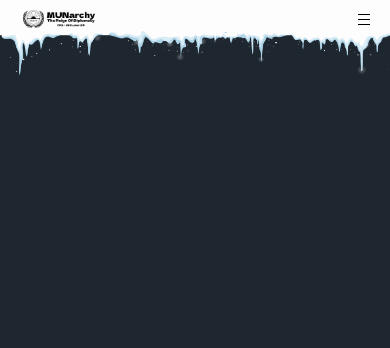
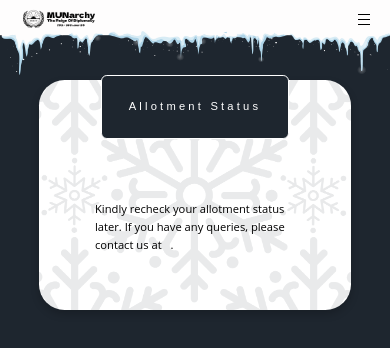
Before and after one commit to namay26/IRMUN-Website, a Vue app in the folder frontend/: page /allotment in a window 390 px wide. Before the commit this address had no page. Shown: the top 348 px of the page. Built offline with nearby package versions, Linux system fonts and the light colour scheme.

Commit message:
Add allotment btn

```diff
--- /dev/null
+++ b/frontend/src/components/Allotment.vue
@@ -0,0 +1,169 @@
+<template>
+  <div class="landing-page-5">
+
+    <div class="container-2">
+      <div class="header">Allotment Status</div>
+      <div class="wrapper">
+      <div class="content">
+        Kindly recheck your allotment status later. If you have any queries, please contact us at <a href="mailto: irmun@iitr.ac.in" />.
+      </div>
+
+    </div>
+    </div>
+  </div>
+</template>
+
+<style scoped>
+.landing-page-5 {
+  display: flex;
+  flex-direction: column;
+  align-items: center;
+  justify-content: space-evenly;
+  position: relative;
+}
+.wrapper{
+background: url("@/assets/backgroundcom.png") no-repeat center center/cover;
+  width: 100%;
+  height: 100%;
+display: flex;
+  flex-direction: column;
+  align-items: center;
+  padding:2rem;
+}
+
+.content {
+    color: black;
+    padding: 1.5rem;
+    border-radius: 0.5rem;
+    font-family: "Open Sans", sans-serif;
+    font-size: 1.2rem;
+    line-height: 1.6;
+    margin-top: 4rem;
+  }
+
+.bgcom {
+  width: 100%;
+}
+
+
+.container-2 {
+  margin-top: 20rem;
+  position: relative;
+  width: 70%;
+  height: 70%;
+  background: white;
+  border-radius: 1.6rem;
+  box-shadow: 0 4px 8px rgba(0, 0, 0, 0.2);
+  display: flex;
+  flex-direction: column;
+  align-items: center;
+  justify-content: center;
+
+}
+.header {
+  font-family: "Copperplate", sans-serif;
+  letter-spacing: 0.2rem;
+  color: white;
+  position: absolute;
+  top: -4%;
+  width: 60%;
+ height:6rem;
+  display: flex;
+  justify-content: center;
+  align-items: center;
+  background: #1E262F;
+  font-size: 1.6rem;
+  border-radius: 1.5vw;
+  border: 0.3vw solid white;
+  text-align:center;
+
+}
+
+.flake4 {
+  position: absolute;
+  top: 8%;
+  right: 0;
+  z-index: 1;
+}
+
+
+
+
+.learn-more:hover {
+  background-color: #555;
+}
+
+@media (max-width: 1024px) {
+  .flake4 {
+    height: 40%;
+    top: -10%;
+  }
+  .container-2{
+    margin-top: 10rem;;
+  }
+  .header{
+  font-size:1.4rem;
+  height:6rem;}
+}
+
+@media (max-width: 768px) {
+  .flake4 {
+    height: 50%;
+    top: -80%;
+  }
+  .container-2{
+    margin-top: -10%;
+  }
+  .landing-page-2{
+    top: -10%;
+  }
+  .header{
+  font-size:1.2rem;}
+}
+
+@media (max-width: 768px) {
+  .flake4 {
+    height: 30%;
+    top: -70%;
+  }
+  .container-2{
+    margin-top: 10rem;
+    width: 80%;
+  }
+  .landing-page-2{
+    top: -10%;
+  }
+}
+
+@media (max-width: 485px) {
+  .flake4 {
+    height: 40%;
+    top: 10%;
+  }
+  .container-2{
+    margin-top: 5rem;
+    width: 80%;
+  }
+  .landing-page-2{
+    top: -10%;
+  }
+   .header{
+  font-size:0.7rem;
+  height:4rem;
+  top:-2%;
+  padding:0 10px;
+  }
+
+  .content{
+
+ font-size:0.7rem;
+}
+}
+</style>
+
+<script>
+export default {
+  name: "allotment",
+
+};
+</script>
--- a/frontend/src/components/Form.vue
+++ b/frontend/src/components/Form.vue
@@ -451,7 +451,6 @@ export default {
     Footer,
   },
   data() {
-    console.log("Code is working");
     return {
       GenderChoices,
       QualificationChoices,
--- a/frontend/src/components/WelcomePage.vue
+++ b/frontend/src/components/WelcomePage.vue
@@ -9,6 +9,7 @@
             <router-link to="/register">NEW REGISTRATION</router-link>
           </div>
           <div class="payment"><router-link to="/payment">CHECK PAYMENT STATUS</router-link></div>
+          <div class="allotment"><router-link to="/allotment">CHECK ALLOTMENT STATUS</router-link></div>
         </div>
       </div>
 
@@ -30,7 +31,6 @@ export default {
 </script>
 
 <style scoped>
-
 @font-face {
   font-family: "Frozito";
   src: url("@/assets/fonts/Frozito.ttf") format("truetype");
@@ -44,23 +44,22 @@ a {
 .welcomePage {
   display: flex;
   flex-direction: column;
-  background: url("@/assets/SnowFallBg.png") no-repeat center center scroll;
   background-size: cover;
   width: 100%;
   min-height: 100vh;
   overflow: hidden;
-  margin:0;
+  margin: 0;
 }
 
-.content{
-position:relative;
-display:flex;
-flex-direction:column;
-width:60%;
-justify-content:center;
+.content {
+  position: relative;
+  display: flex;
+  flex-direction: column;
+  width: 60%;
+  justify-content: center;
 }
 
-.payment{
+.payment, .allotment {
   font-family: "Copperplate", sans-serif;
   letter-spacing: 0.2rem;
   color: white;
@@ -73,10 +72,10 @@ justify-content:center;
   justify-content: center;
   align-items: center;
   margin: 1rem auto;
-  padding:0.5rem;
+  padding: 0.5rem;
 }
 
-.register{
+.register {
   font-family: "Copperplate", sans-serif;
   letter-spacing: 0.2rem;
   color: white;
@@ -90,7 +89,7 @@ font-family: "Copperplate", sans-serif;
   align-items: center;
   height: 4rem;
   margin: 1rem auto;
-  padding:0.5rem;
+  padding: 0.5rem;
 
 }
 
@@ -136,16 +135,18 @@ font-family: "Copperplate", sans-serif;
   font-size: 2vw;
   border-radius: 1rem;
   border: 0.2rem solid white;
-  margin-bottom:1rem;
+  margin-bottom: 1rem;
 }
+
 @media screen and (max-width: 768px) {
   .container {
-   top:15vh;
+    top: 15vh;
     width: 90%;
     border-radius: 10px;
   }
-  .register{
-  font-size:2vw;
+
+  .register {
+    font-size: 2vw;
   }
 
 
@@ -153,19 +154,20 @@ font-family: "Copperplate", sans-serif;
 
 @media screen and (max-width: 480px) {
   .container {
-    top:8vh;
+    top: 8vh;
     width: 90%;
     margin: 3rem auto;
     padding: 0.5rem;
   }
 
-  .header{
+  .header {
     height: 6vh;
   }
-  .register{
-  font-size:2vw;
-  height:3rem;
-  margin:0.5rem auto;
+
+  .register {
+    font-size: 2vw;
+    height: 3rem;
+    margin: 0.5rem auto;
 
   }
 }
@@ -175,5 +177,4 @@ font-family: "Copperplate", sans-serif;
     margin-top: 0;
   }
 }
-
 </style>
--- a/frontend/src/router/index.js
+++ b/frontend/src/router/index.js
@@ -12,6 +12,7 @@ import Unsuccessful from "@/components/Unsuccessful.vue";
 import TermsAndConditions from "@/components/TermsAndConditions.vue";
 import FaqPortal from "@/components/FaqPortal.vue";
 import RegistrationSuccesful from "@/components/registrationConfirmation.vue"
+import Allotment from "@/components/Allotment.vue";
 
 const routes = [
   { path: "/", name: "Home", component: Home },
@@ -26,7 +27,8 @@ const routes = [
   { path: "/unsuccessful", name: "Unsuccessful", component: Unsuccessful },
   { path: "/termsandconditions", name: "TermsAndConditions", component: TermsAndConditions },
   { path: "/faq", name: "FaqPortal", component: FaqPortal },
-  {path: "/reg-confirm", name: "RegistrationSuccessful", component: RegistrationSuccesful}
+  {path: "/reg-confirm", name: "RegistrationSuccessful", component: RegistrationSuccesful},
+  {path: "/allotment", name: "Allotment", component: Allotment}
 
 ];
 
```
Lines whose indentation alone changed are shown as unchanged.
